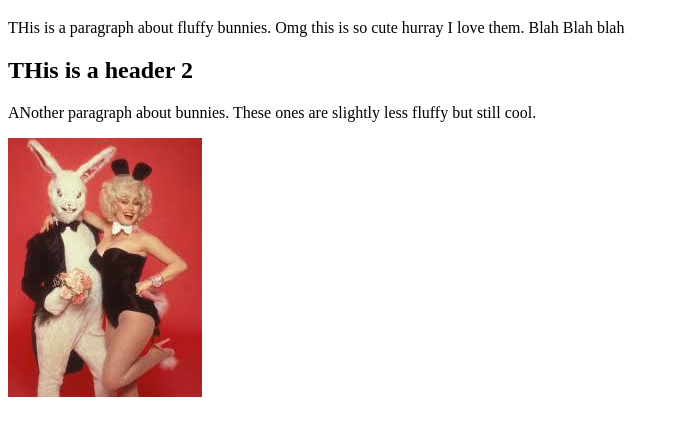
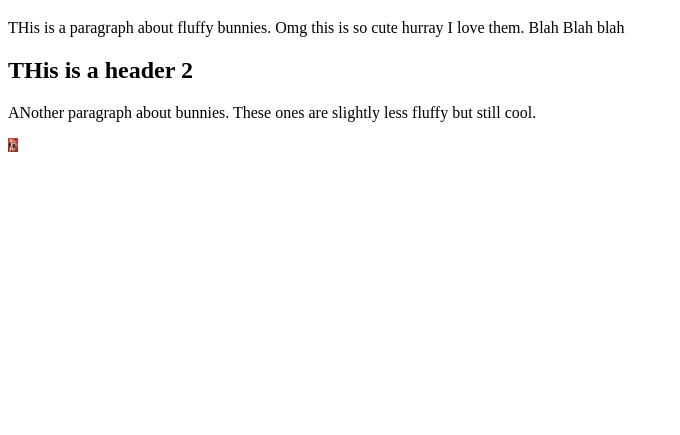
Before and after one commit to profjanna/fluffyBunny, a plain HTML site: page index.html in a window 1280 px wide. Shown: the part 61-496 px from the top of the page, without its empty margins (0-680 px from the left). Drawn offline with Linux system fonts and the light colour scheme.

Commit message:
Update index.html

```diff
--- a/index.html
+++ b/index.html
@@ -8,6 +8,6 @@
   <p> THis is a paragraph about fluffy bunnies. Omg this is so cute hurray I love them. Blah Blah blah</p>
   <h2>THis is a header 2</h2>
   <p> ANother paragraph about bunnies. These ones are slightly less fluffy but still cool. </p>
-<img src="dollywithbunny.jpg">
+<img src="dollywithbunny.jpg" width="10">
 </body>
 </html>
```
